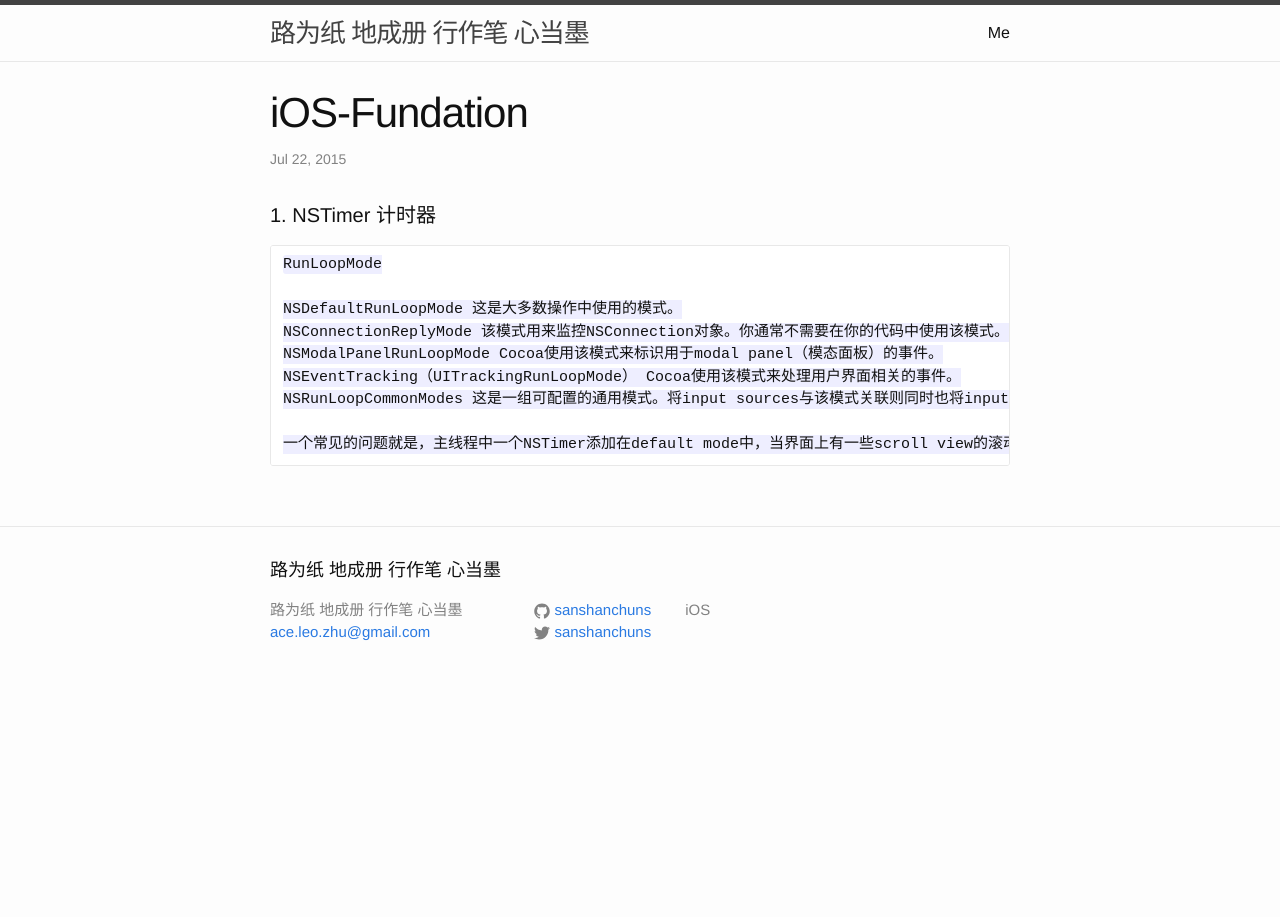
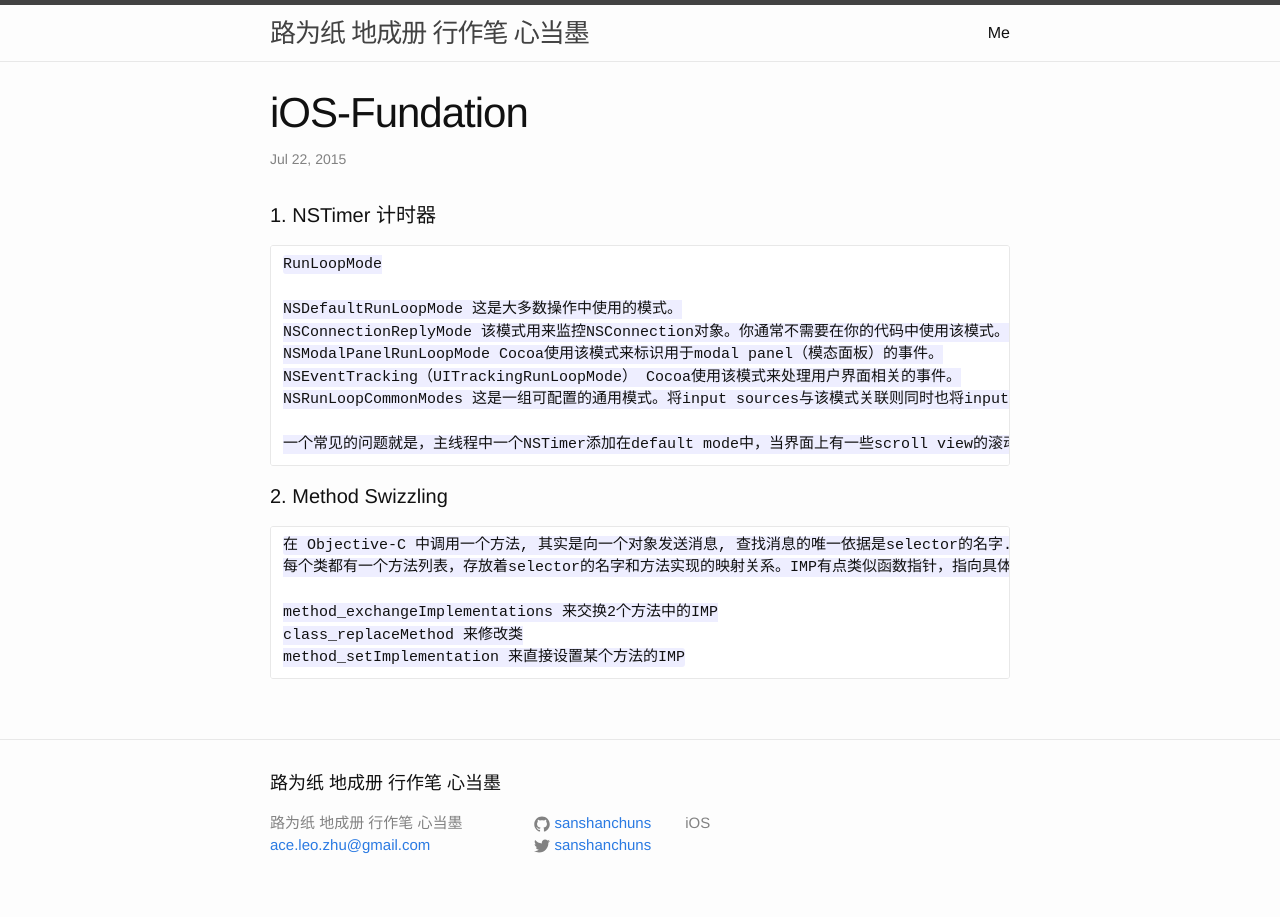
Before and after one commit to sanshanchuns/sanshanchuns.github.io, a Jekyll site: the page built from _posts/2015-07-22-iOS-Fundation.markdown, in a window 1280 px wide. Built offline with Jekyll 4.4.1, drawn with Linux system fonts in a browser that asks for light colours.

Commit message:
update files

```diff
--- a/_posts/2015-07-22-iOS-Fundation.markdown
+++ b/_posts/2015-07-22-iOS-Fundation.markdown
@@ -18,7 +18,14 @@ categories: jekyll update
 
 	一个常见的问题就是，主线程中一个NSTimer添加在default mode中，当界面上有一些scroll view的滚动频繁发生导致run loop运行在UItraking mode中，从而这个timer没能如期望那般的运行。所以，我们就可以把这个timer加到NSRunLoopCommonModes中来解决（iOS中）
 
+#### 2. Method Swizzling
 
+	在 Objective-C 中调用一个方法, 其实是向一个对象发送消息, 查找消息的唯一依据是selector的名字.利用Objective-C的动态特性, 可以实现在运行时偷换selector对应的方法实现, 达到给方法挂钩的目的.
+	每个类都有一个方法列表，存放着selector的名字和方法实现的映射关系。IMP有点类似函数指针，指向具体的Method实现
+
+	method_exchangeImplementations 来交换2个方法中的IMP
+	class_replaceMethod 来修改类
+	method_setImplementation 来直接设置某个方法的IMP
 
 
 [jekyll]:      http://jekyllrb.com
```
